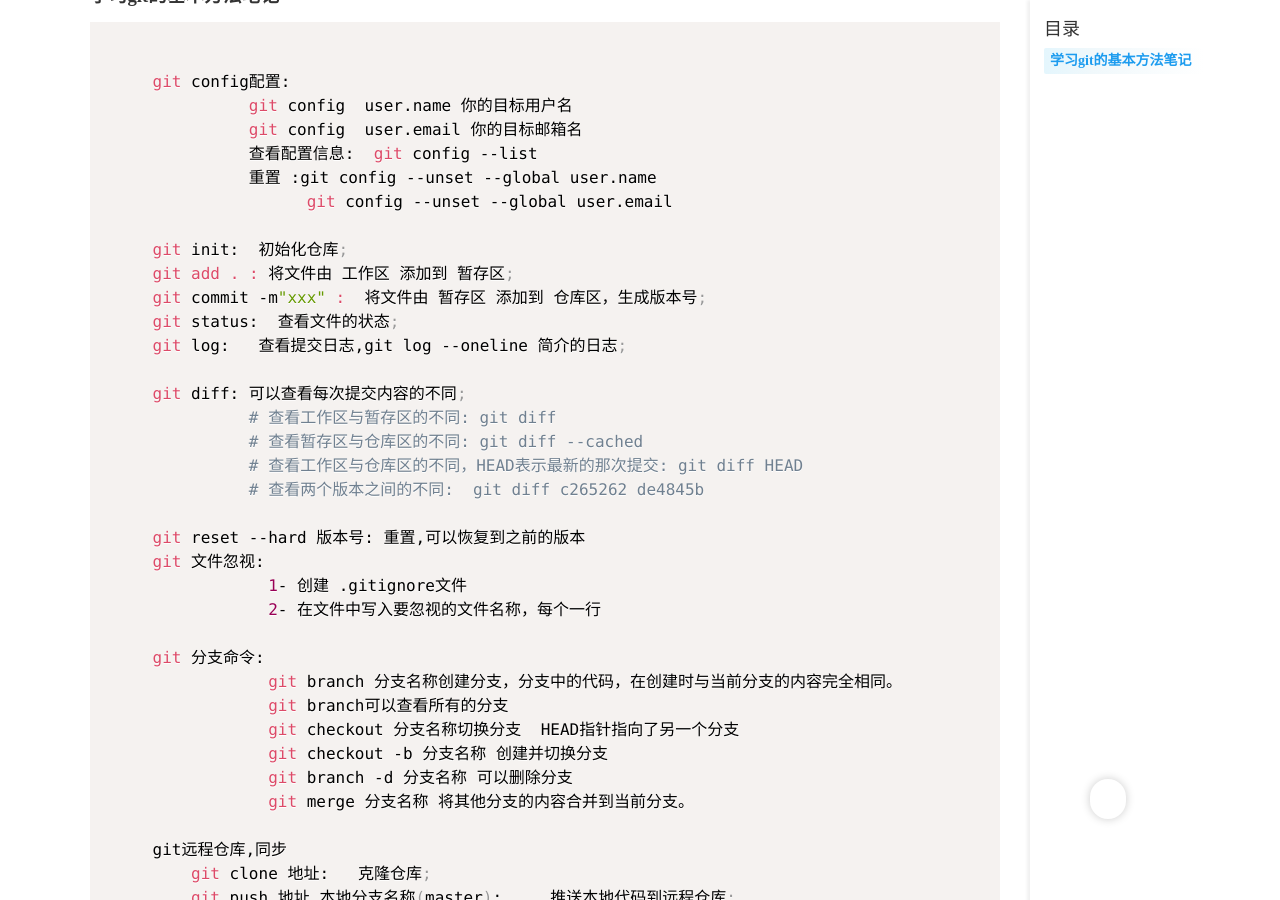
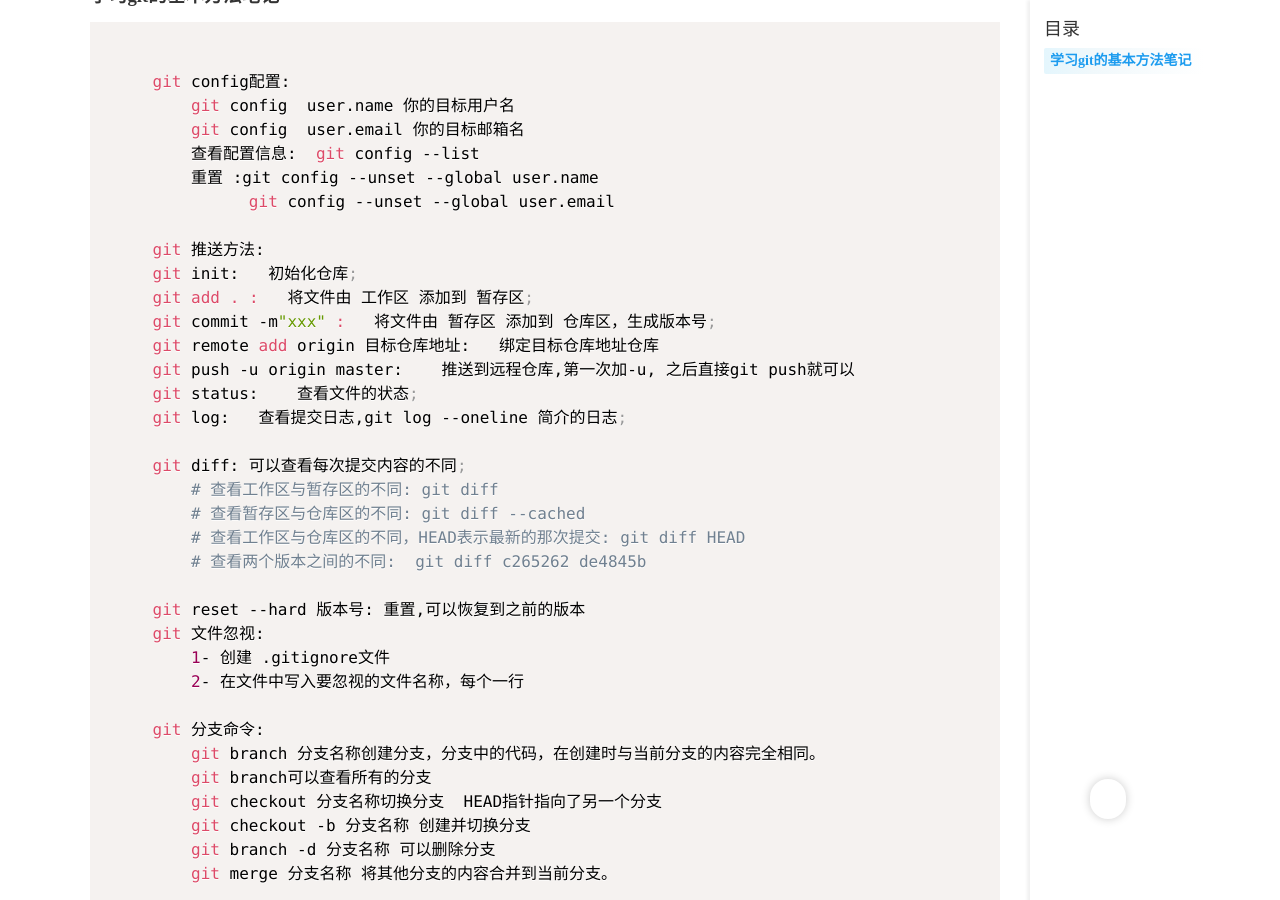
Before and after one commit to LeeKKun/LeeKKun.github.io, a Jekyll site: the page built from _posts/2019-11-25-git学习.html, in a window 1280 px wide and 900 px high, scrolled down 441 px. Built offline with Jekyll 4.4.1, drawn with Linux system fonts in a browser that asks for light colours; some web fonts are replaced; comment, search, counter and statistics services are not loaded.

Commit message:
修改git笔记

```diff
--- a/_posts/2019-11-25-git学习.html
+++ b/_posts/2019-11-25-git学习.html
@@ -17,10 +17,13 @@ bannerImg: /images/bg-banner.jpg
         重置 :git config --unset --global user.name
               git config --unset --global user.email
 
-    git init:  初始化仓库;
-    git add . : 将文件由 工作区 添加到 暂存区;
-    git commit -m"xxx" :  将文件由 暂存区 添加到 仓库区，生成版本号;
-    git status:  查看文件的状态;
+    git 推送方法:
+    git init:   初始化仓库;
+    git add . :   将文件由 工作区 添加到 暂存区;
+    git commit -m"xxx" :   将文件由 暂存区 添加到 仓库区，生成版本号;
+    git remote add origin 目标仓库地址:   绑定目标仓库地址仓库
+    git push -u origin master:    推送到远程仓库,第一次加-u, 之后直接git push就可以
+    git status:    查看文件的状态;
     git log:   查看提交日志,git log --oneline 简介的日志;
 
     git diff: 可以查看每次提交内容的不同;
```
Also changed, not shown: _posts/2019-11-24-My Blog.html (deleted, +0 -19 lines), images/bg-banner  主模板.jpg (renamed from images/bg-banner001.jpg), images/bg-banner2  魔板.jpeg (renamed from images/bg-banner255.jpeg), images/bg-banner2.jpeg, 12 other files. Lines whose indentation alone changed are shown as unchanged.
